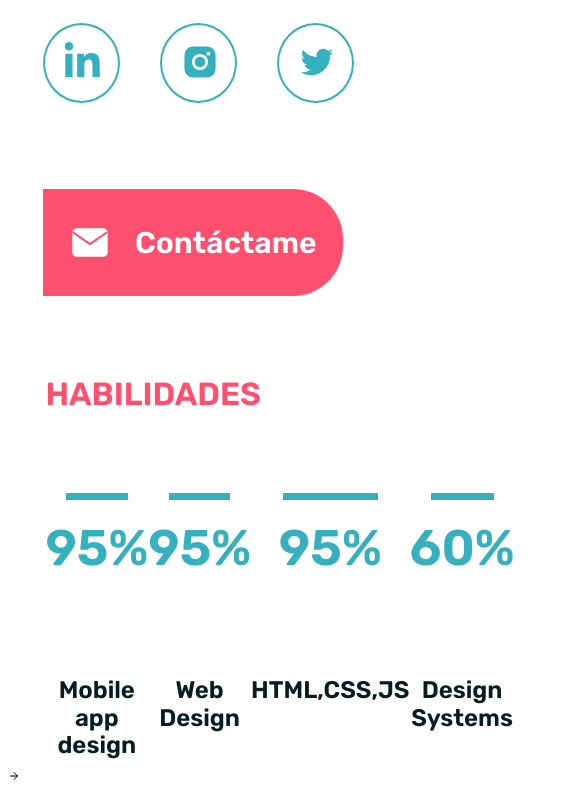
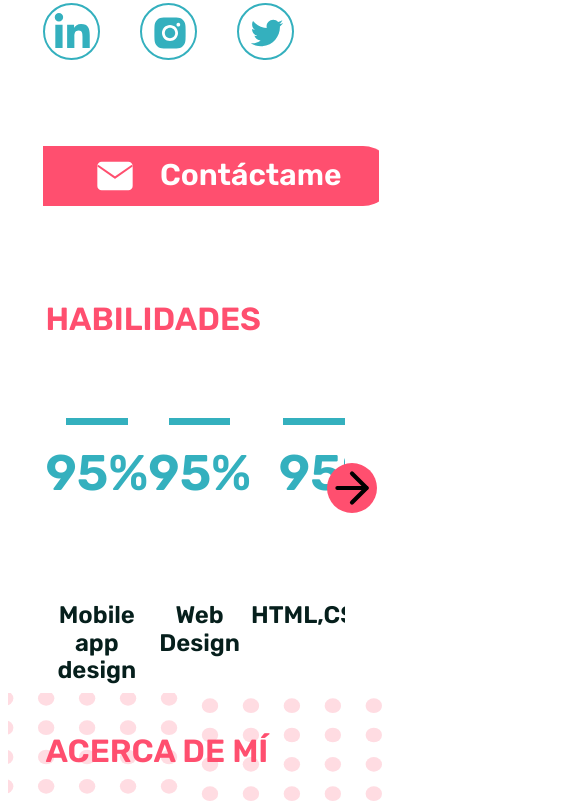
Before and after one commit to tecni2/Porfolio-Fundamentos, a plain HTML site: page index.html in a window 390 px wide. Shown: the part 831-1638 px from the top of the page, 585 px wide, since content can reach past the window. Drawn offline with Linux system fonts and the light colour scheme.

Commit message:
falta por responsive

```diff
--- a/css/styles.css
+++ b/css/styles.css
@@ -100,6 +100,7 @@ nav {
 @media (max-width: 440px) {
   nav {
     height: 90px;
+    margin-bottom: 5px;
   }
 }
 
@@ -266,10 +267,7 @@ nav .active {
   position: absolute;
   bottom: 0px;
   right: 40px;
-  /* margin-right: 20px; */
-  /* width: 75%; */
   min-width: 300px;
-  /* width: 560px; */
   height: 115%;
 }
 
@@ -282,7 +280,6 @@ nav .active {
 }
 
 /* MEDIAS QUERY HEADER */
-
 
 
 .header-description {
@@ -315,12 +312,6 @@ nav .active {
 .header-icono {
   border-radius: 50%;
   border: solid 2px var(--principal);
- /* font-size: 24px; */
- /* font-weight: 24px; */
- /* margin: 0 auto;  */
- /* width: 50px;  */
- /* height: 50px;  */
- /* text-align: center; */
  padding: 17px 15px 15px 18px;
  width: 80px;
  height: 80px;
@@ -348,12 +339,33 @@ nav .active {
   }
 }
 
+@media (max-width: 650px) {
+  .button-contactame {
+    width: 350px;
+    height: 60px;
+    }
+    .header-icono {
+    font-size: 24px;
+     padding: 8px 45px 45px 8px;
+     width: 40px;
+     height: 40px;
+    }
+
+  }
+
+
 .button-contactame  p {
   margin-top: 37px;
   font-size: 30px;
   color: var(--body-principal);
+ }
 
- }
+ @media (max-width: 650px) {
+  .button-contactame p {
+    height: 60px;
+    margin-top: 12px;
+    }
+  }
 
  .contactame-icono {
   width: 40px;
@@ -380,6 +392,7 @@ nav .active {
 /* SECCIÓN HABILIDADES */
 
 .frontendskills {
+  overflow: scroll;
   margin: 80px auto -5px;
   width: 80%;
 }
@@ -417,11 +430,33 @@ nav .active {
   font-weight: 600;
 }
 
+.arrow-icon {
+  position: relative;
+  display: none;
+}
+
+@media (max-width: 650px) {
+  .arrow-icon{
+    display: block;
+
+  }
+  .arrow-icon img {
+    position: absolute;
+    right: 5px;
+    top: -230px;
+
+    border-radius: 50%;
+    width: 50px;
+    background-color: var(--segundo);
+  }
+}
+
+
 
 /* SECCIÓN ACERCA DE MÍ */
 .about-me{
+  overflow: hidden;
   position: relative;
-
 }
 
 .about-icon {
@@ -477,7 +512,6 @@ nav .active {
 /* SECCIÓN SERVICIOS */
 
 .services{
-  /* border: solid 2px rgb(8, 114, 114); */
   margin: 40px auto;
   width: 80%;
  }
@@ -533,7 +567,8 @@ nav .active {
 
 /* SECCIÓN PORTAFOLIO */
 
-.porfolio{
+.porfolio {
+  overflow: scroll;
   margin: 40px auto;
   width: 80%;
 }
@@ -568,8 +603,33 @@ nav .active {
   color: var(--tercero);
   margin-top: 7px;
   padding-left: 10px;
-  /* padding-bottom: 15px; */
 }
+
+/* FLECHA */
+
+.arrow-icon-porfolio {
+  position: relative;
+  display: none;
+}
+
+@media (max-width: 650px) {
+  .arrow-icon-porfolio{
+    display: block;
+
+  }
+  .arrow-icon-porfolio img {
+    position: absolute;
+    right: 30px;
+    top: -200px;
+
+    border-radius: 50%;
+    width: 50px;
+    background-color: var(--segundo);
+  }
+}
+
+
+
 
 /* sección de contacto */
 .contacto {
@@ -585,13 +645,6 @@ nav .active {
   justify-content: space-between;
   text-align: center;
 }
-
-/* Eliminado por pruebas */
-/* .container-icons{ */
-/* width: 150px; */
-/* text-align: center; */
-/* border: solid 1px red; */
-/* } */
 
 .container-icons object {
   width: 100px;
```
